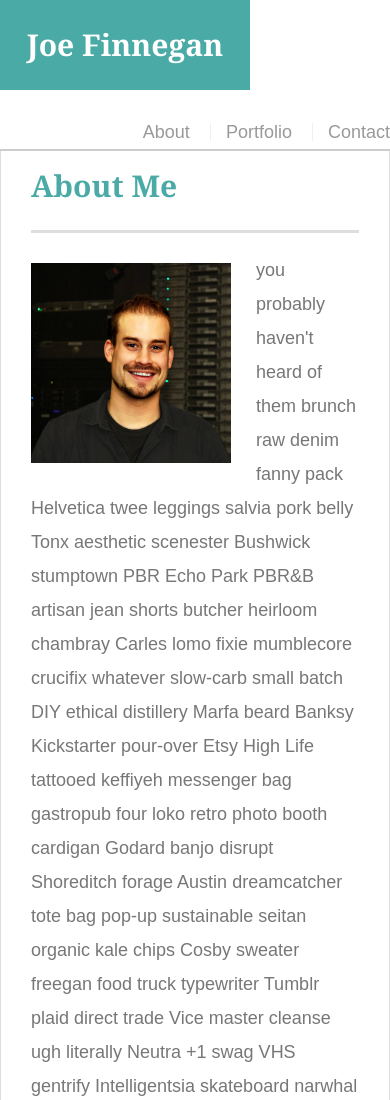
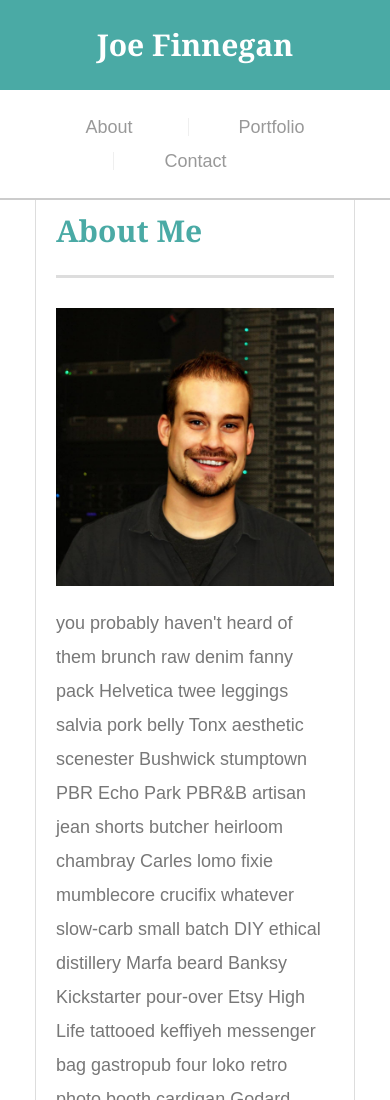
Before and after one commit to finne132/Responsive-Portfolio, a plain HTML site: page index.html in a window 390 px wide. Shown: the top 1100 px of the page. Drawn offline with Linux system fonts and the light colour scheme.

Commit message:
finished mobile version of index page via media queries <640px

```diff
--- a/assets/css/style.css
+++ b/assets/css/style.css
@@ -114,7 +114,7 @@ body {
   .sidebar {
     float: right;
     width: 100%;
-    max-width: 270px;
+    max-width: 260px;
     padding: 30px;
     margin-bottom: 20px;
     background: #fff;
@@ -240,7 +240,14 @@ body {
 
 /* for mobile phones: */
 @media only screen and (max-width: 640px){
-  #masterheader {position: fixed;}
+  #masterheader {position: fixed; text-align:center;}
+  #logo {width:100%;}
+  .sidebar {float:left; max-width:640px;}
+  nav {width:100%; margin-top:0; padding:20px;}
+  nav a {padding-left:50px; padding-right:50px; margin:0;}
+  .main-section {padding:20px; margin-top:150px;}
+  #main-container {padding: 35px;}
+  .auth-image {width:100%; margin-bottom:20px;}
 }
 
 /* for tablets*/
```
Also changed, not shown: 1 other file.
